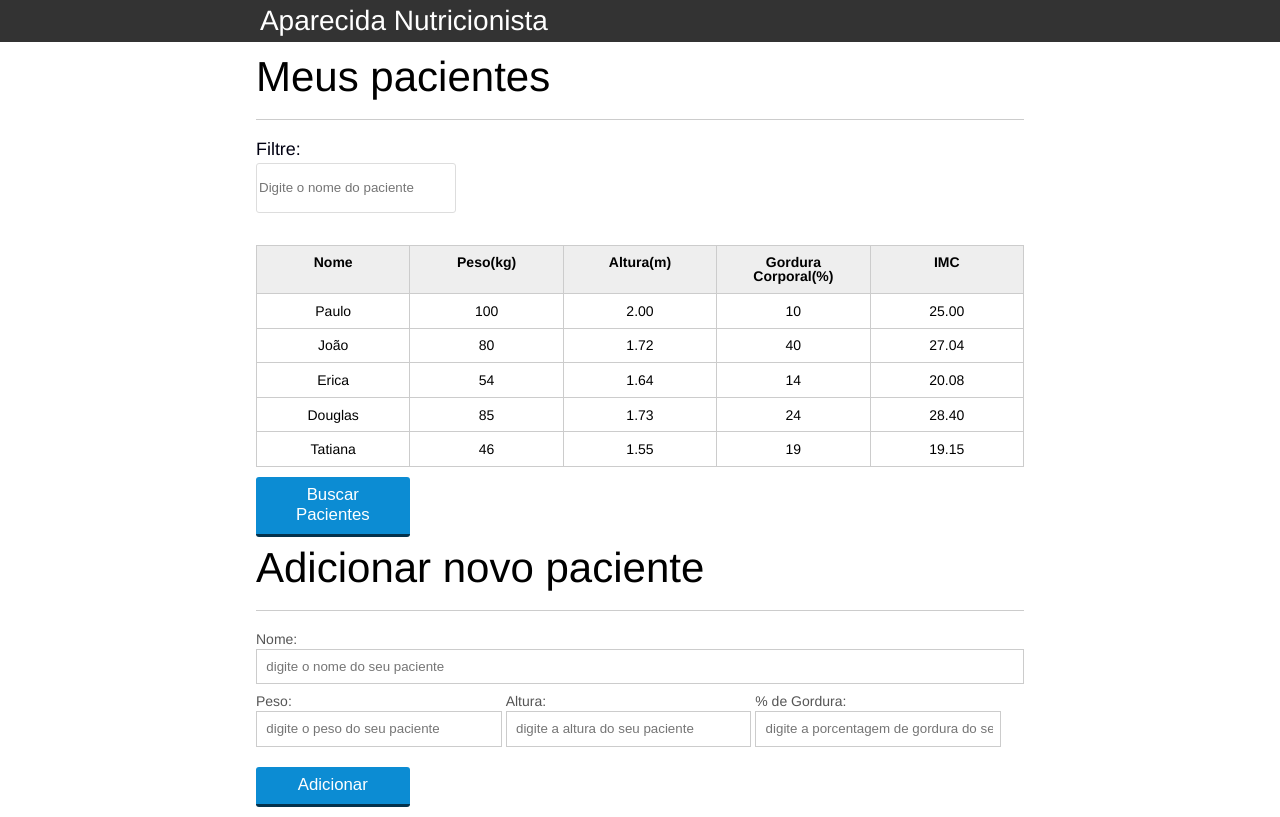
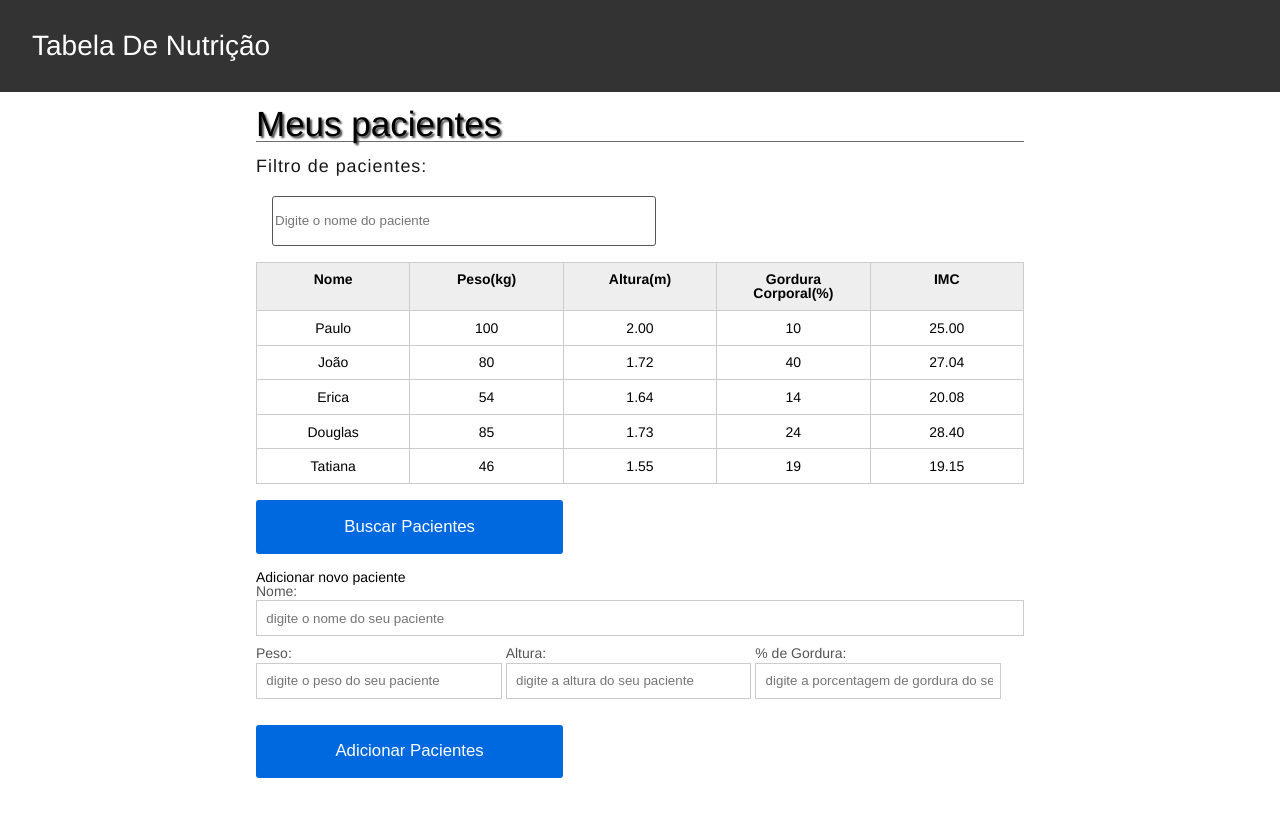
Before and after one commit to LeoVicentin96/Tabela-Nutri-o, a plain HTML site: page index.html in a window 1280 px wide. Drawn offline with Linux system fonts and the light colour scheme.

Commit message:
Arrumando design da pagina

```diff
--- a/css/index.css
+++ b/css/index.css
@@ -7,29 +7,16 @@ body {
   font-size: 14px;
 }
 
-header {
+.cabecalho {
   background-color: #333;
-  height: 3em;
   color: #fff;
   margin-bottom: 1em;
 }
 
-header h1 {
+.titulo__pagina {
   font-size: 2em;
-  display: inline-block;
-  vertical-align: middle;
-}
-header h2 {
-  font-size: 2em;
-  display: inline-block;
-  vertical-align: middle;
-}
-
-header .container:before {
-  content: '';
-  display: inline-block;
-  height: 100%;
-  vertical-align: middle;
+  padding: 2rem;
+  font-weight: 500;
 }
 
 .container {
@@ -38,17 +25,33 @@ header .container:before {
   margin: 0 auto;
 }
 
-section {
-  margin: 2em 0;
-  overflow: hidden;
+.titulo__tabela {
+  font-size: 2.5em;
+  display: block;
+  text-shadow: 2px 2px 2px #444;
+  border-bottom: 1px solid rgb(109, 109, 109);
+  margin-bottom: 1rem;
 }
 
-section h2 {
-  font-size: 3em;
-  display: block;
-  padding-bottom: 0.5em;
-  border-bottom: 1px solid #ccc;
-  margin-bottom: 0.5em;
+.filtro__legenda {
+  font-size: 1.12rem;
+  color: rgb(24, 24, 24);
+  letter-spacing: 1px;
+}
+
+#filtra-paciente {
+  width: 50%;
+  height: 50px;
+  margin: 1rem;
+  outline: none;
+  border: 1px solid #555;
+  border-radius: 3px;
+}
+
+#filtra-paciente:focus {
+  outline: none;
+  border: none;
+  border-bottom: 1px solid #444;
 }
 
 table {
@@ -68,6 +71,21 @@ th {
 th {
   font-weight: bold;
   background-color: #eee;
+}
+
+#buscar-pacientes {
+}
+
+#erro-ajax {
+  color: red;
+  font-size: 1.2rem;
+  text-transform: uppercase;
+  text-align: center;
+}
+
+.fadeOut {
+  opacity: 0;
+  transition: all 500ms linear;
 }
 
 label {
@@ -97,41 +115,22 @@ label {
 }
 
 button {
-  padding: 0.5em 2em;
-  border: 0;
-  border-bottom: 3px solid;
+  padding: 1em 1.5em;
+  border: none;
+  margin: 1rem 0;
   font-size: 1.2em;
   cursor: pointer;
-  margin: 0;
-  margin-top: -3px;
   color: #fff;
-  background-color: #0c8cd3;
-  border-color: #04324c;
+  background-color: #0069e0;
+
   border-radius: 3px;
-  width: 20%;
+  width: 40%;
   display: block;
-  clear: both;
-  margin: 10px 0px;
 }
 
 button:hover {
   background-color: #005888;
   transition: all 500ms;
-}
-
-button:active {
-  margin-top: 0px;
-  border: 0;
-}
-
-button[disabled='disabled'],
-button:disabled {
-  background-color: gray;
-  border-color: darkgray;
-}
-
-.adicionar-paciente {
-  margin-top: 30px;
 }
 
 .campo-invalido {
@@ -147,33 +146,6 @@ button:disabled {
   font-size: 1.1rem;
 }
 
-.fadeOut {
-  opacity: 0;
-  transition: all 500ms linear;
-}
-
-.filtro-paciente {
-  font-size: 1.12rem;
-  color: #001;
-}
-
-#filtra-paciente {
-  width: 200px;
-  height: 50px;
-  margin-bottom: 2rem;
-  border-radius: 3px;
-  outline: none;
-  border: none;
-  border: 1px solid #ddd;
-}
-
 .invisivel {
   display: none;
 }
-
-#erro-ajax {
-  color: red;
-  font-size: 1.2rem;
-  text-transform: uppercase;
-  text-align: center;
-}
--- a/index.html
+++ b/index.html
@@ -8,15 +8,13 @@
     <link rel="stylesheet" type="text/css" href="css/index.css" />
   </head>
   <body>
-    <header>
-      <div class="container">
-        <h1 class="titulo">Tabela De Pacientes</h1>
-      </div>
+    <header class="cabecalho">
+      <h1 class="titulo__pagina">Tabela De Nutrição</h1>
     </header>
     <main>
       <section class="container">
-        <h2>Meus pacientes</h2>
-        <label for="filtra-paciente" class="filtro-paciente">Filtre:</label>
+        <h2 class="titulo__tabela">Meus pacientes</h2>
+        <label for="filtra-paciente" class="filtro__legenda">Filtro de pacientes:</label>
         <input
           type="text"
           name="filtro"
@@ -75,10 +73,8 @@
           </tbody>
         </table>
         <span id="erro-ajax" class="invisivel">Erro ao Buscar os Pacientes !</span>
-        <button id="buscar-pacientes" class="botao bto-principal">Buscar Pacientes</button>
+        <button id="buscar-pacientes">Buscar Pacientes</button>
       </section>
-    </main>
-
       <section class="container">
         <h2 id="titulo-form">Adicionar novo paciente</h2>
         <ul id="mensagens-erro"></ul>
@@ -124,9 +120,11 @@
             />
           </div>
 
-        <button id="adicionar-paciente" class="botao bto-principal">Adicionar</button>
+          <button id="adicionar-paciente" class="botao bto-principal">Adicionar Pacientes</button>
         </form>
       </section>
+    </main>
+
     <script src="./js/calcula-imc.js"></script>
     <script src="./js/form.js"></script>
     <script src="./js/remove-paciente.js"></script>
--- a/js/calcula-imc.js
+++ b/js/calcula-imc.js
@@ -1,6 +1,3 @@
-let titulo = document.querySelector('.titulo')
-titulo.textContent = 'Aparecida Nutricionista'
-
 // selecionando todas as classe que tem o nome .pacientes/retonar uma lista de arrays
 let pacientes = document.querySelectorAll('.paciente')
 
```
Lines whose indentation alone changed are shown as unchanged.
